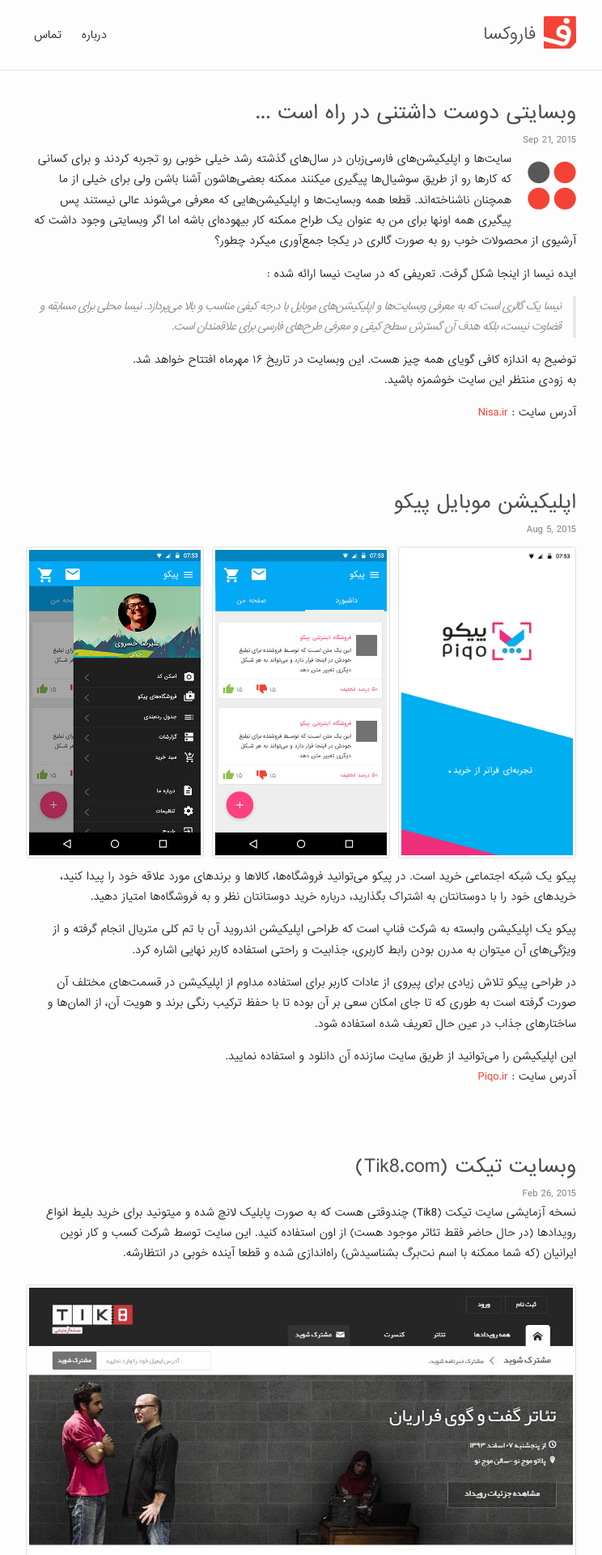
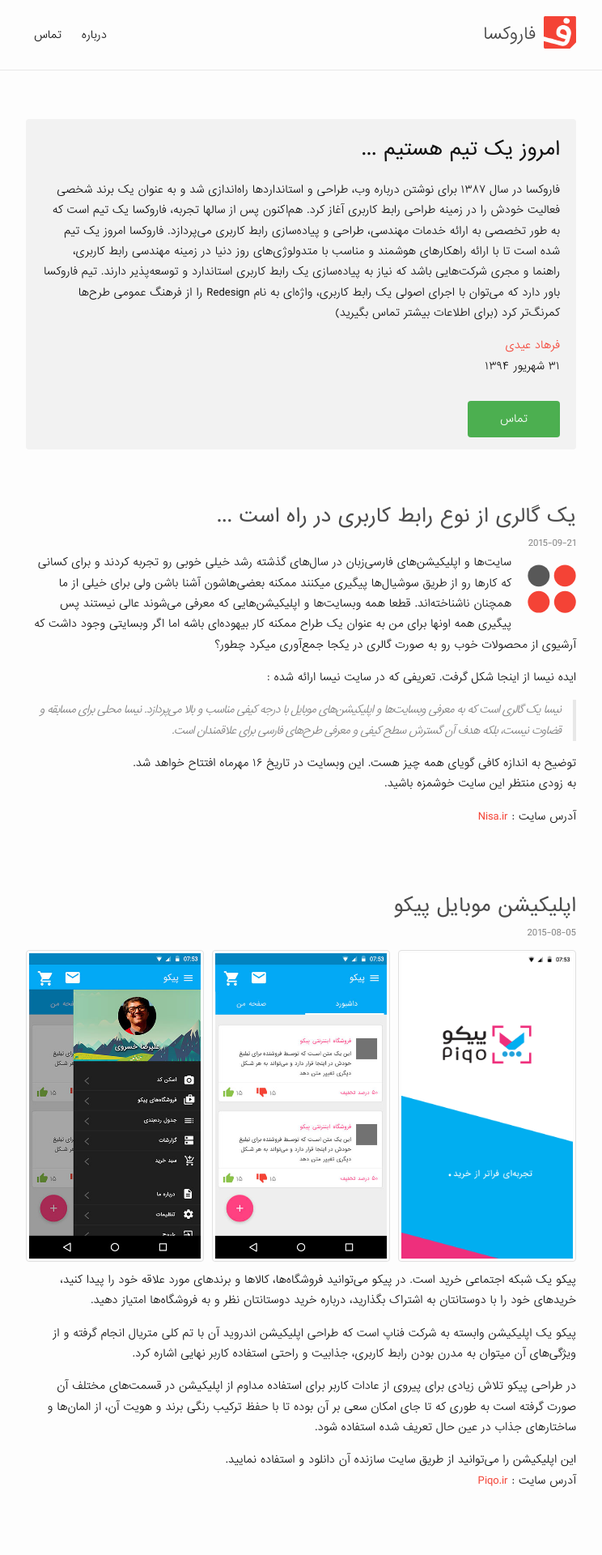
Before and after one commit to faroxa/faroxa.com, a Jekyll site: the page built from index.html, in a window 1280 px wide. Shown: the top 1920 px of the page at 81% size, without its empty margins (268-1012 px from the left). Built offline with Jekyll 4.4.1, drawn with Linux system fonts in a browser that asks for light colours; the list of posts is cut into pages by our own code; some of the changed text lies outside the part shown.

Commit message:
faroxa is a team now

```diff
--- a/_posts/2015-09-21-nisa-is-coming.md
+++ b/_posts/2015-09-21-nisa-is-coming.md
@@ -1,5 +1,5 @@
 ---
-title: وبسایتی دوست داشتنی در راه است ...
+title: یک گالری از نوع رابط کاربری در راه است ...
 author: فرهاد عیدی
 layout: post
 categories:
--- a/_sass/_layout.scss
+++ b/_sass/_layout.scss
@@ -186,9 +186,12 @@
  */
 
 .intro {
-	margin: $spacing-unit*2 0 $spacing-unit*3;
+	margin: $spacing-unit 0 $spacing-unit*2;
+    padding: 20px;
 	// margin-bottom: 120px;
-}
+    padding: 15px 20px;
+    background-color: darken(white, 5);
+    border-radius: 4px;}
 
 .intro__title {
 	font-size: 23px;
@@ -307,7 +310,7 @@
 
 .btn--hire {
 	background: $green-color;
-	color: white;
+	color: white !important;
 	border-color: transparent;
 	&:hover {
 		color: white;
@@ -321,7 +324,7 @@
  */
 
 .hire {
-	margin-bottom: $spacing-unit;
+	// margin-bottom: $spacing-unit;
 }
 
 
--- a/index.html
+++ b/index.html
@@ -2,9 +2,24 @@
 layout: default
 ---
 <div class="home">
-
 	{% if paginator.page > 1 %}
 		<h4 class="text-green">صفحه : {{ paginator.page }}</h4>
+	{% else %}
+		<div class="intro">
+			<h2 class="intro__title">امروز یک تیم هستیم ...</h2>
+			<div class="intro__excerpt">
+				<p>
+					فاروکسا در سال ۱۳۸۷ برای نوشتن درباره وب، طراحی و استانداردها راه‌اندازی شد و به عنوان یک برند شخصی فعالیت خودش را در زمینه طراحی رابط کاربری آغاز کرد. هم‌اکنون پس از سالها تجربه، فاروکسا یک تیم است که به طور تخصصی به ارائه خدمات مهندسی، طراحی و پیاده‌سازی رابط کاربری می‌پردازد. فاروکسا امروز یک تیم شده است تا با ارائه راهکارهای هوشمند و مناسب با متدولوژی‌های روز دنیا در زمینه مهندسی رابط کاربری، راهنما و مجری شرکت‌هایی باشد که نیاز به پیاده‌سازی یک رابط کاربری استاندارد و توسعه‌پذیر دارند. تیم فاروکسا باور دارد که می‌توان با اجرای اصولی یک رابط کاربری، واژه‌ای به نام Redesign را از فرهنگ عمومی طرح‌ها کمرنگ‌تر کرد (برای اطلاعات بیشتر تماس بگیرید)
+				</p>
+				<p>
+					<a href="https://www.linkedin.com/pub/farhad-eidi/43/a93/a71" title="سوابق کاری من در لینکدین">فرهاد عیدی</a><br>
+					۳۱ شهریور ۱۳۹۴
+				</p>
+			</div>
+			<div class="hire">
+				<a href="mailto:info@faroxa.com" class="btn btn--hire">تماس</a>
+			</div>
+		</div>
 	{% endif %}
 	<div class="post-list">
 		{% for post in paginator.posts %}
@@ -19,7 +34,7 @@
 				<header class="post-header">
 					<h2 class="post-title"><a class="post-link" href="{{ post.url | prepend: site.baseurl }}">{{ post.title }}</a></h2>
 					<div class="post-meta">
-						{{ post.date | date: "%b %-d, %Y" }}
+						{{ post.date | date: "%Y-%m-%d" }}
 					</div>
 				</header>
 
```
Also changed, not shown: _posts/2013-12-24-some-personal-notes.md (deleted, +0 -11 lines), _posts/2014-01-20-new-skin.md (deleted, +0 -11 lines).
